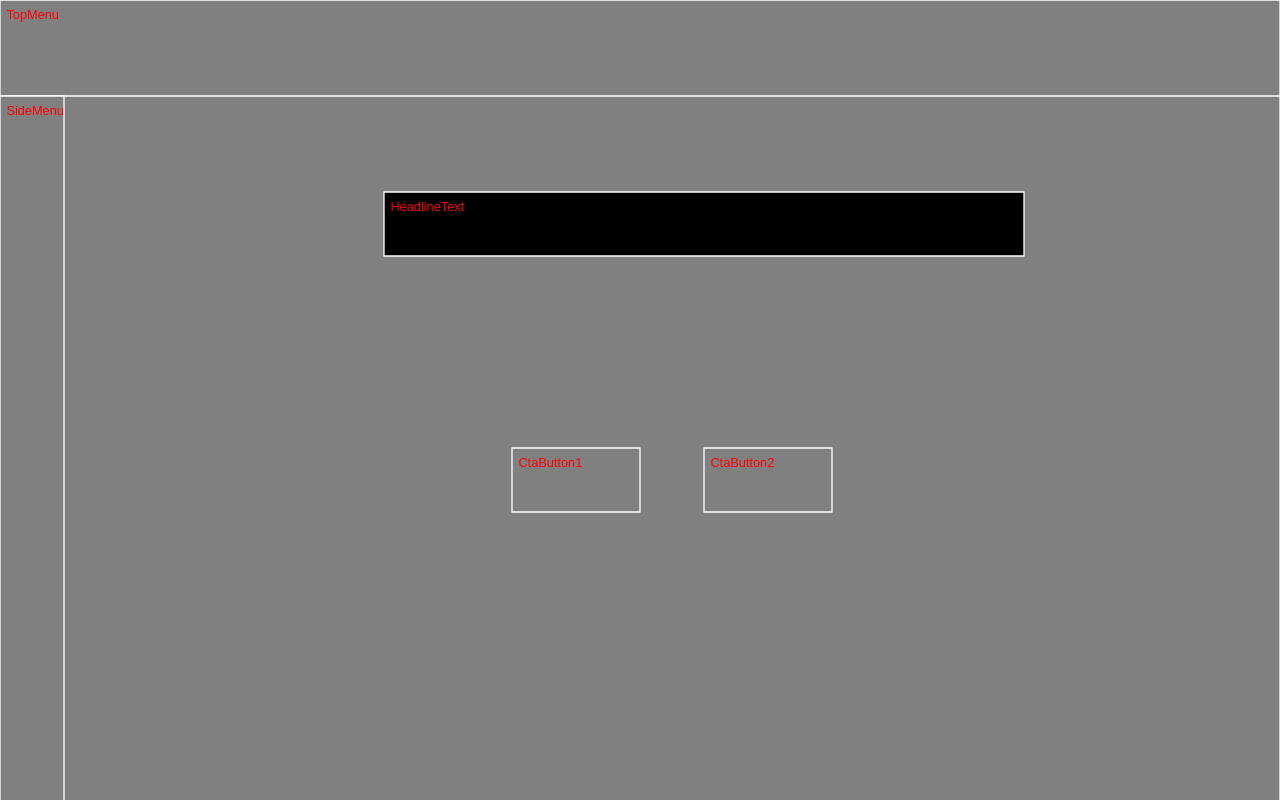
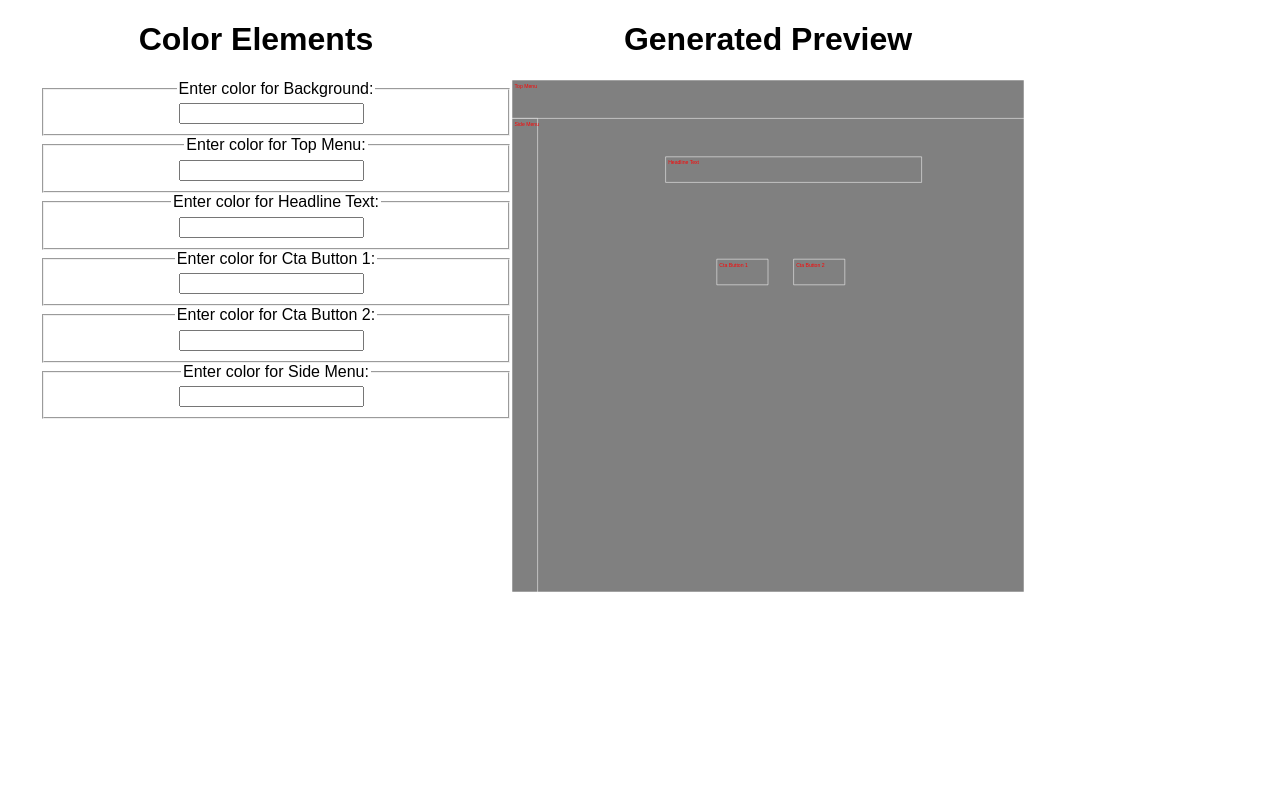
Before and after one commit to yifeiw-dc/previewrender, a React (Create React App) app: page / in a window 1280 px wide. Shown: the top 800 px of the page. Built offline with nearby package versions, Linux system fonts and the light colour scheme.

Commit message:
working draft

```diff
--- /dev/null
+++ b/src/ColorElement.js
@@ -0,0 +1,36 @@
+import React from "react";
+
+class ColorElement extends React.Component {
+  constructor(props) {
+    super(props);
+    this.handleChange = this.handleChange.bind(this);
+  }
+
+  handleChange(e) {
+    this.props.onUpdate(e.target.id, e.target.value);
+  }
+
+  render() {
+    const id = this.props.colorElement.id;
+    const color = this.props.colorElement.color;
+    const title = this.props.colorElement.title;
+    const style = {
+      backgroundColor: color,
+    };
+    return (
+      <fieldset>
+        <legend>Enter color for {title}:</legend>
+        <input
+          id={id}
+          onChange={this.handleChange} />
+        <span
+          style={style}
+        >
+        &nbsp;&nbsp;
+        </span>
+      </fieldset>
+    );
+  }
+}
+
+export default ColorElement;
--- a/src/PageElement.js
+++ b/src/PageElement.js
@@ -1,8 +1,7 @@
 import React from "react";
 
-const PageElement = ({ id, coords, fill }) => {
+const PageElement = ({ id, title, coords, color }) => {
   const points = coords.map( a => a.x+','+a.y ).join(' ')
-  const final_fill=fill
   return (
     <g>
       <polygon
@@ -10,7 +9,7 @@ const PageElement = ({ id, coords, fill }) => {
         points={points}
         stroke="white"
         strokeWidth="1"
-        fill={final_fill}
+        fill={color}
       />
       <text
         x={coords[0].x + 5}
@@ -18,15 +17,10 @@ const PageElement = ({ id, coords, fill }) => {
         fill="red"
         fontSize="10"
       >
-        {id}
+        {title}
       </text>
     </g>
   );
 };
 
-PageElement.defaultProps = {
-  fill: 'grey',
-};
-
-
 export default PageElement;
--- /dev/null
+++ b/src/PageElementData.js
@@ -0,0 +1,64 @@
+const pageElements = [
+  {
+    "title": "Background",
+    "id": "background",
+    "coords": [
+      { "x": 0, "y": 0 },
+      { "x": 1000, "y": 0 },
+      { "x": 1000, "y": 1000 },
+      { "x": 0, "y": 1000 }
+    ]
+  },
+  {
+    "title": "Top Menu",
+    "id": "topmenu",
+    "coords": [
+      { "x": 0, "y": 0 },
+      { "x": 1000, "y": 0 },
+      { "x": 1000, "y": 75 },
+      { "x": 0, "y": 75 }
+    ]
+  },
+  {
+    "title": "Headline Text",
+    "id": "headlinetext",
+    "coords": [
+      { "x": 300, "y": 150 },
+      { "x": 800, "y": 150 },
+      { "x": 800, "y": 200 },
+      { "x": 300, "y": 200 }
+    ]
+  },
+  {
+    "title": "Cta Button 1",
+    "id": "ctabutton1",
+    "coords": [
+      { "x": 400, "y": 350 },
+      { "x": 500, "y": 350 },
+      { "x": 500, "y": 400 },
+      { "x": 400, "y": 400 }
+    ]
+  },
+  {
+    "title": "Cta Button 2",
+    "id": "ctabutton2",
+    "coords": [
+      { "x": 550, "y": 350 },
+      { "x": 650, "y": 350 },
+      { "x": 650, "y": 400 },
+      { "x": 550, "y": 400 }
+    ]
+  },
+  {
+    "title": "Side Menu",
+    "id": "sidemenu",
+    "coords": [
+      { "x": 0, "y": 75 },
+      { "x": 50, "y": 75 },
+      { "x": 50, "y": 1000 },
+      { "x": 0, "y": 1000 }
+    ]
+  }
+]
+
+export default pageElements
--- /dev/null
+++ b/src/PreviewGenerator.js
@@ -0,0 +1,57 @@
+import React from "react";
+import pageElements from "./PageElementData";
+import ColorElement from "./ColorElement";
+import Pageplan from "./Pageplan";
+import "./styles.css";
+
+
+
+class PreviewGenerator extends React.Component {
+  constructor(props) {
+    super(props);
+    this.handleElementColorChange = this.handleElementColorChange.bind(this);
+    this.state = {
+      pageElements
+    };
+  }
+
+  handleElementColorChange(id, color) {
+    const updatedPageElements = this.state.pageElements.map(pE => {
+      if (pE.id === id) {
+        return { ...pE, color: color };
+      }
+      return pE;
+    });
+    this.setState({ pageElements: updatedPageElements })
+  }
+
+  render() {
+    const colorElementsList = this.state.pageElements.map(ce => (
+      <ColorElement
+        key={ce.id}
+        colorElement={ce}
+        onUpdate={this.handleElementColorChange}
+      />
+    ));
+
+    return (
+      <div>
+        <div className="ColorElements inline">
+          <h1>Color Elements</h1>
+          <ul>{colorElementsList}</ul>
+        </div>
+        <div className="PreviewRender inline">
+          <h1>Generated Preview</h1>
+          <svg
+            viewBox="0 0 1000 1000"
+            shapeRendering="geometricPrecision"
+          >
+            <Pageplan data={this.state}/>
+          </svg>
+        </div>
+      </div>
+    );
+  }
+}
+
+export default PreviewGenerator
--- a/src/index.js
+++ b/src/index.js
@@ -1,7 +1,6 @@
 import React from "react";
 import ReactDOM from "react-dom";
 
-import App from "./App";
-
+import PreviewGenerator from "./PreviewGenerator";
 const rootElement = document.getElementById("root");
-ReactDOM.render(<App />, rootElement);
+ReactDOM.render(<PreviewGenerator />, rootElement);
--- a/src/page-element-data.json
+++ /dev/null
@@ -1,59 +0,0 @@
-{
-  "pageElements": [
-    {
-      "id": "Background",
-      "coords": [
-        { "x": 0, "y": 0 },
-        { "x": 1000, "y": 0 },
-        { "x": 1000, "y": 1000 },
-        { "x": 0, "y": 1000 }
-      ]
-    },
-    {
-      "id": "TopMenu",
-      "coords": [
-        { "x": 0, "y": 0 },
-        { "x": 1000, "y": 0 },
-        { "x": 1000, "y": 75 },
-        { "x": 0, "y": 75 }
-      ]
-    },
-    {
-      "id": "HeadlineText",
-      "coords": [
-        { "x": 300, "y": 150 },
-        { "x": 800, "y": 150 },
-        { "x": 800, "y": 200 },
-        { "x": 300, "y": 200 }
-      ],
-      "fill": "black"
-    },
-    {
-      "id": "CtaButton1",
-      "coords": [
-        { "x": 400, "y": 350 },
-        { "x": 500, "y": 350 },
-        { "x": 500, "y": 400 },
-        { "x": 400, "y": 400 }
-      ]
-    },
-    {
-      "id": "CtaButton2",
-      "coords": [
-        { "x": 550, "y": 350 },
-        { "x": 650, "y": 350 },
-        { "x": 650, "y": 400 },
-        { "x": 550, "y": 400 }
-      ]
-    },
-    {
-      "id": "SideMenu",
-      "coords": [
-        { "x": 0, "y": 75 },
-        { "x": 50, "y": 75 },
-        { "x": 50, "y": 1000 },
-        { "x": 0, "y": 1000 }
-      ]
-    }
-  ]
-}
--- a/src/styles.css
+++ b/src/styles.css
@@ -1,11 +1,26 @@
 body {
-  background-color: black;
+  background-color: white;
   padding: 0;
   margin: 0;
 }
 
-.App {
+.ColorElements {
   font-family: sans-serif;
   text-align: center;
   background-color: rgba(255, 255, 255, 1);
+  width: 40%;
 }
+
+.PreviewRender {
+  font-family: sans-serif;
+  text-align: center;
+  background-color: rgba(255, 255, 255, 1);
+  width: 40%;
+}
+
+svg:not([fill]) {
+  fill: grey;
+}
+
+div.inline { float:left; }
+.clearBoth { clear:both; }
```
